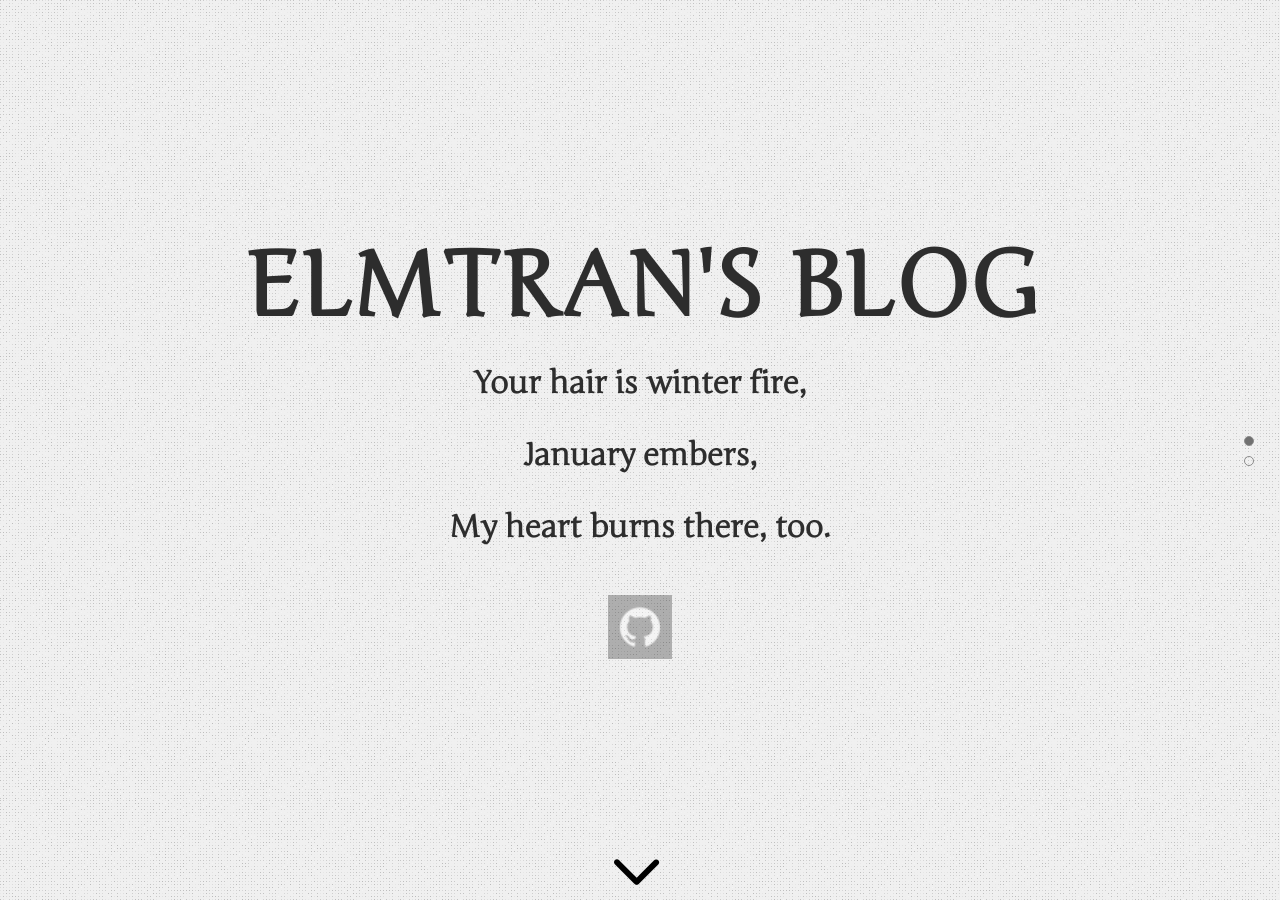
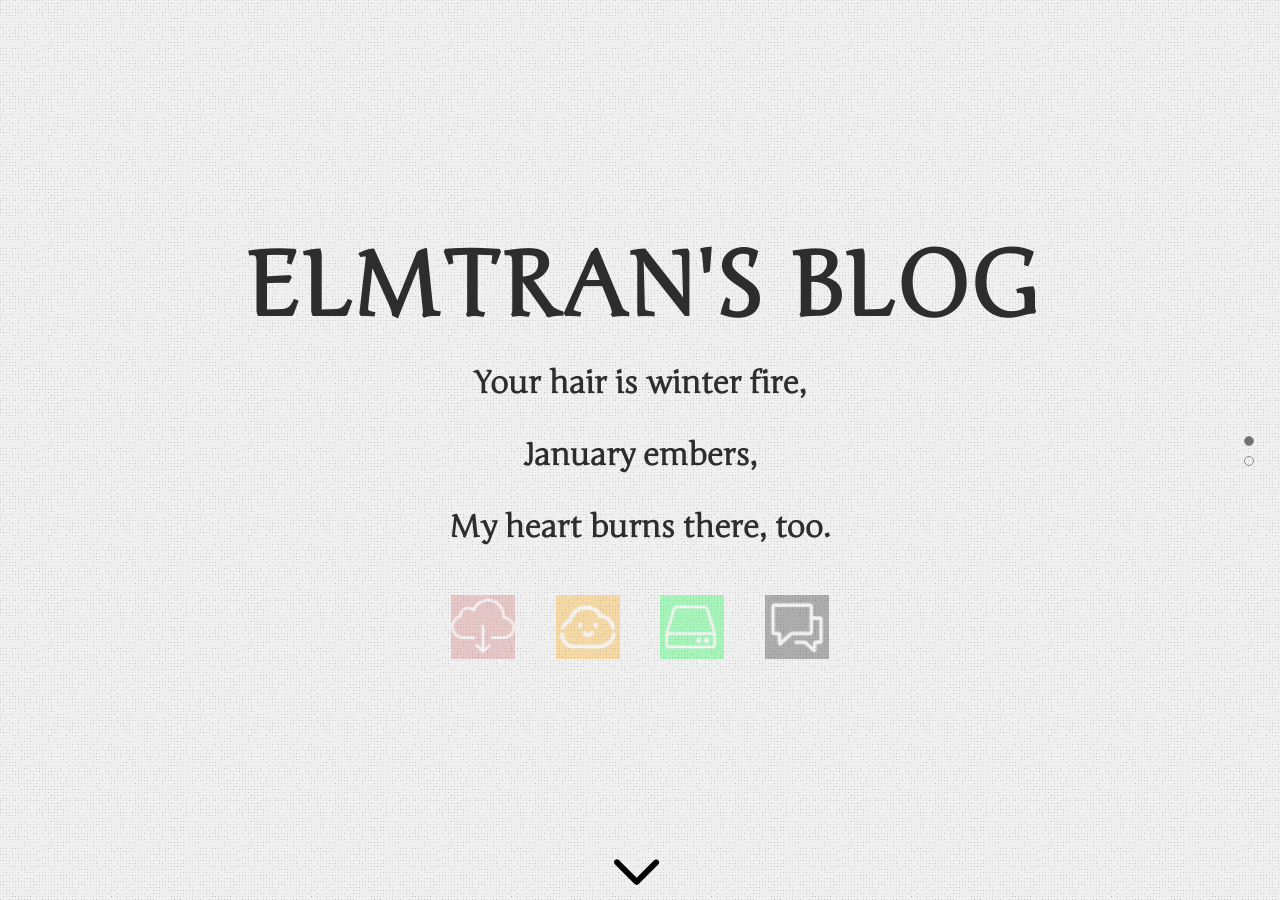
Before and after one commit to ElmTran/ElmTran.github.io, a Jekyll site: the page built from index.html, in a window 1280 px wide. Built offline with Jekyll 4.4.1, drawn with Linux system fonts in a browser that asks for light colours; comment, search, counter and statistics services are not loaded.

Commit message:
add links

```diff
--- a/_config.yml
+++ b/_config.yml
@@ -40,16 +40,26 @@ author:
       url: https://www.instagram.com/elmtran/
     - name: linkedin
       url: https://www.linkedin.com/in/elmtran/
+    - name: telegram
+      url: https://t.me/mzfbwu/
     - name: stackoverflow
       url:
     - name: twitter
       url:
     - name: vk
       url:
+  websites:
+    - name: aria
+      url: https://drive.elmtran.live/download/
+    - name: dufs
+      url: https://drive.elmtran.live/files/
+    - name: alist
+      url: https://alist.elmtran.live/
+    - name: chat
+      url: https://chat.elmtran.live/
 home:
   section1: <h1>Elmtran's Blog</h1>
   section2: <h3>Your hair is winter fire,<br/><br/>January embers,<br/><br/>My heart burns there, too.</h3>
-  section3: <div class="social-links"><a class="ico-github btn" href="https://github.com/ElmTran" title="View on GitHub"></a></div>
 blog:
   cc_license: http://creativecommons.org/licenses/by-sa/4.0/ # A link to CC License of your choice.
   cc_license_image: /assets/images/theme/cc-by-sa.png # An image of your CC License.
--- a/_layouts/home.html
+++ b/_layouts/home.html
@@ -33,7 +33,15 @@
         <div class="headings animated fadeInLeft">
             {% if site.home.section1 %}{{ site.home.section1 }}{% endif %}
             {% if site.home.section2 %}{{ site.home.section2 }}{% endif %}
-            {% if site.home.section3 %}{{ site.home.section3 }}{% endif %}
+        </div>
+
+        <div class="social-links">
+            {% for link in site.author.websites %}
+            {% if link.url %}
+            <a class="btn ico-{{ link.name }}" href="{{ link.url }}" rel="me" target="_blank"
+                title="{{ link.name }}"></a>
+            {% endif %}
+            {% endfor %}
         </div>
         <a class="btn-continue animated bounce" title="{{ site.data.i18n[site.lang].more }}" href="#social"></a>
     </div>
--- a/_sass/simple-texture/common/_social-icons.scss
+++ b/_sass/simple-texture/common/_social-icons.scss
@@ -79,4 +79,33 @@ $size: 48;
 
         background-color: #6383A8;
     }
+
+    .ico-alist {
+        @include get-ico-image(alist);
+
+        background-color: #00ff40;
+    }
+
+    .ico-chat {
+        @include get-ico-image(chat);
+
+        background-color: #141414;
+    }
+
+    .ico-telegram {
+        @include get-ico-image(telegram);
+
+        background-color: #00b3ff;
+    }
+    .ico-dufs {
+        @include get-ico-image(dufs);
+
+        background-color: #FFA500;
+    }
+
+    .ico-aria {
+        @include get-ico-image(aria);
+
+        background-color: #cf6c6c;
+    }
 }
```
Also changed, not shown: _posts/2022-09-03-awesome-tools.md (+2 -0 lines), assets/images/simple-icons/alist-48.png (added), assets/images/simple-icons/aria-48.png (added), assets/images/simple-icons/chat-48.png (added), assets/images/simple-icons/dufs-48.png (added), assets/images/simple-icons/telegram-48.png (added).
